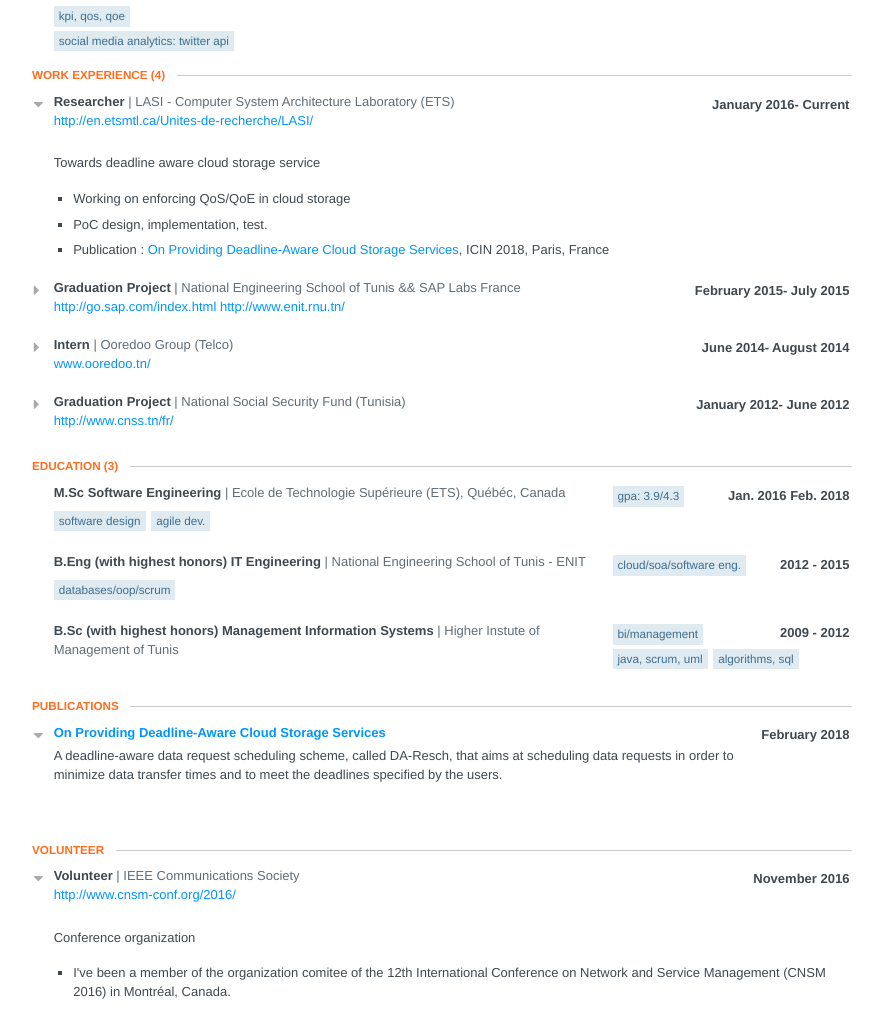
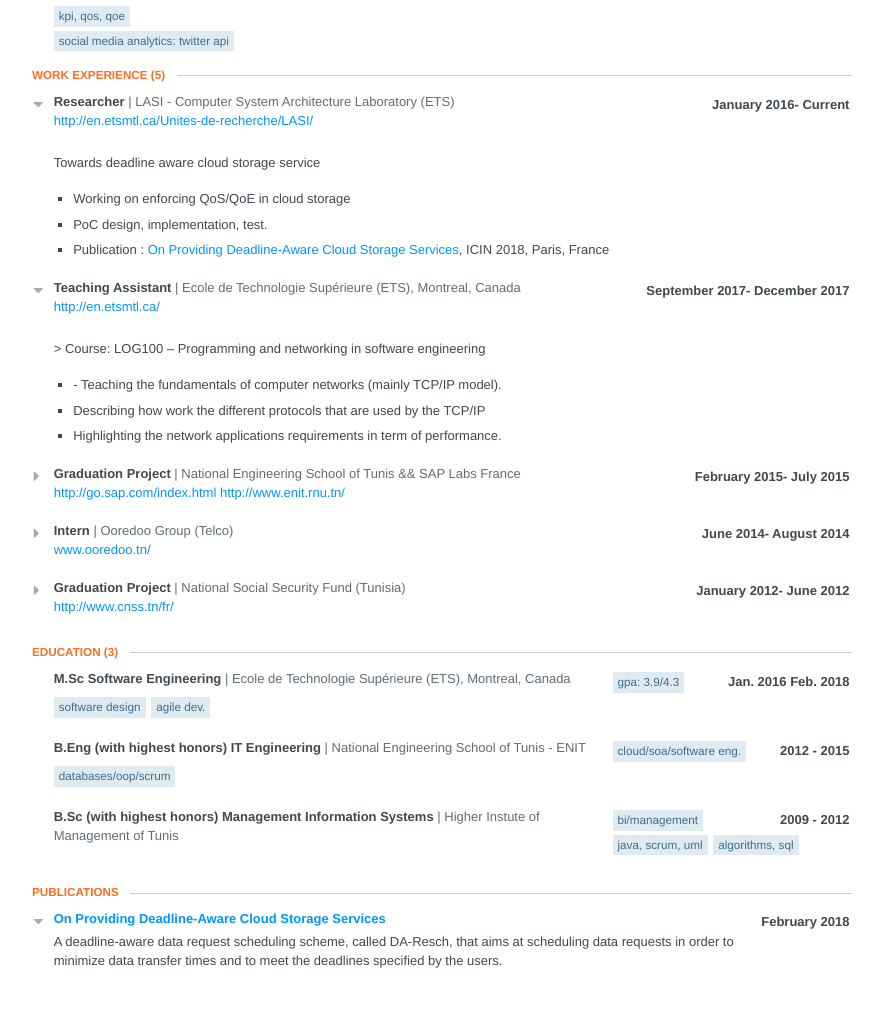
Before and after one commit to ghada-tlili/ghada-tlili.github.io, a plain HTML site: page index.html in a window 1280 px wide. Shown: the part 646-1664 px from the top of the page, without its empty margins (198-1081 px from the left). Drawn offline with Linux system fonts and the light colour scheme.

Commit message:
Update index.html

```diff
--- a/index.html
+++ b/index.html
@@ -786,8 +786,8 @@ ul.courses li:hover {
 <span class="location">
 <span class="address"></span>
 <span class="postalCode"></span>
-<span class="city">Montréal,</span>
-<span class="region">Québéc</span>
+<span class="city">Montreal,</span>
+<span class="region">Québec</span>
 <span class="countryCode">Canada</span>
 </span>
 <div id="contact">
@@ -968,7 +968,7 @@ Misc.</h3>
 </section>
 <section class="section">
 <header>
-<h2 class="section-title">Work Experience <span class="item-count">(4)</span></h2>
+<h2 class="section-title">Work Experience <span class="item-count">(5)</span></h2>
 </header>
 <section id="work">
 
@@ -998,8 +998,33 @@ Misc.</h3>
 </section>
 
 <section class="work-item">
-<input id="work-item-1" class="toggle-item" type="checkbox">
+<input id="work-item-1" class="toggle-item" checked="checked" type="checkbox">
 <label for="work-item-1"></label>
+<header>
+<div class="position">Teaching Assistant</div>
+<div class="company">Ecole de Technologie Supérieure (ETS), Montreal, Canada</div>
+<div class="date">
+<span class="startDate">September 2017</span>
+<span class="endDate">- December 2017</span>
+</div>
+</header>
+<span class="website">
+<a target="_blank" href="http://en.etsmtl.ca/">http://en.etsmtl.ca/</a>
+</span> <div class="item" id="work-item">
+ <div class="summary">
+<p></p><p>>	Course: LOG100 – Programming and networking in software engineering</p><p></p>
+</div>
+<ul class="highlights">
+<li><p>- Teaching the fundamentals of computer networks (mainly TCP/IP model).</p></li>
+<li><p>Describing how work the different protocols that are used by the TCP/IP </p></li>
+<li><p>Highlighting the network applications requirements in term of performance.</p></li>
+</ul>
+</div>
+</section>
+
+<section class="work-item">
+<input id="work-item-2" class="toggle-item" type="checkbox">
+<label for="work-item-2"></label>
 <header>
 <div class="position">Graduation Project</div>
 <div class="company">National Engineering School of Tunis && SAP Labs France</div>
@@ -1023,8 +1048,8 @@ Misc.</h3>
 </section>
 
 <section class="work-item">
-<input id="work-item-2" class="toggle-item" type="checkbox">
-<label for="work-item-2"></label>
+<input id="work-item-3" class="toggle-item" type="checkbox">
+<label for="work-item-3"></label>
 <header>
 <div class="position">Intern</div>
 <div class="company">Ooredoo Group (Telco) </div>
@@ -1047,8 +1072,8 @@ Misc.</h3>
 </section>
 
 <section class="work-item">
-<input id="work-item-3" class="toggle-item" type="checkbox">
-<label for="work-item-3"></label>
+<input id="work-item-4" class="toggle-item" type="checkbox">
+<label for="work-item-4"></label>
 <header>
 <div class="position">Graduation Project</div>
 <div class="company">National Social Security Fund (Tunisia)</div>
@@ -1089,7 +1114,7 @@ M.Sc
 Software Engineering
 </div>
 <div class="institution">
-Ecole de Technologie Supérieure (ETS), Québéc, Canada
+Ecole de Technologie Supérieure (ETS), Montreal, Canada
 </div>
 </div>
 <div class="date">
```
